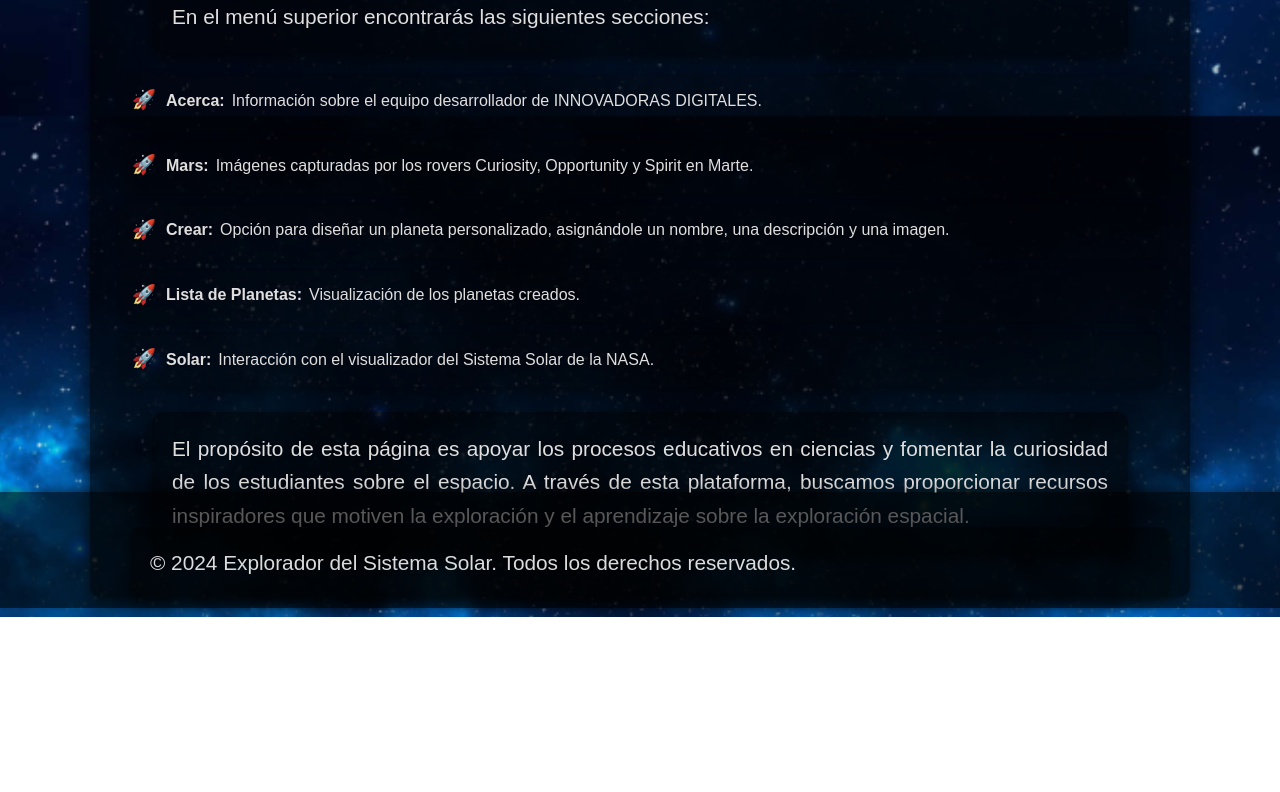
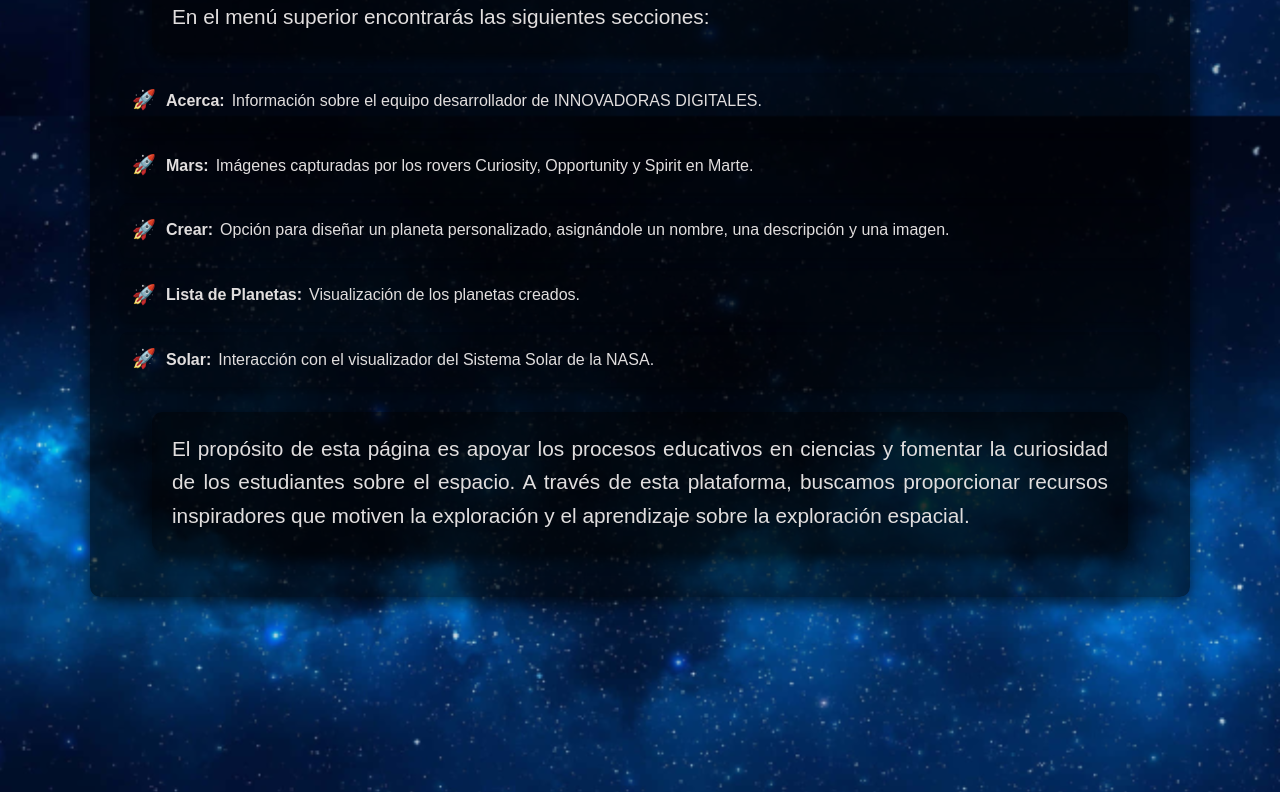
Before and after one commit to Kdnastone/astrolunar, a React (Vite) app: page /home in a window 1280 px wide. Shown: the part 684-1476 px from the top of the page. Before the commit the page ends 1301 px from the top, so only its background shows below. Built offline with nearby package versions, Linux system fonts and the light colour scheme.

Commit message:
cambios css Home.

```diff
--- a/src/styles/Home.css
+++ b/src/styles/Home.css
@@ -103,9 +103,9 @@ li:hover{
     position: absolute;
     bottom: 0;
     left: 0;
-    top: 147%;
+    top: 210%;
     width: 100%;
-    height: 12%;
+    height: 17%;
     background: rgba(0, 0, 0, 0.6);
     color: #f0e9e9;
     text-align: center;
```
